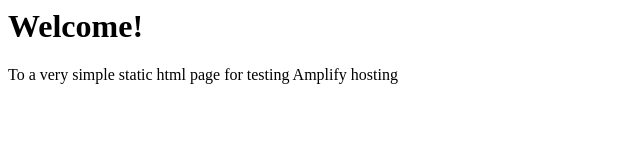
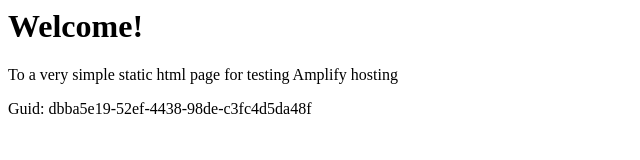
Before and after one commit to amplify-github-test-hkg/Github-PR-Commit-Integration-Test-DoNotTouch-Gith-P5X5MO5I-v1-prod-ap-east-1, a website: page src/index.html in a window 1280 px wide. Shown: the whole page, without its empty margins (0-640 px from the left). Drawn offline with Linux system fonts and the light colour scheme.

Commit message:
commit from integ tests

```diff
--- a/src/index.html
+++ b/src/index.html
@@ -1,3 +1,5 @@
+
+
 <html lang="en">
 
 <head>
@@ -10,6 +12,6 @@
 <body>
     <h1>Welcome!</h1>
     <p>To a very simple static html page for testing Amplify hosting</p>
-</body>
+    <p>Guid: dbba5e19-52ef-4438-98de-c3fc4d5da48f</p></body>
 
 </html>
```
